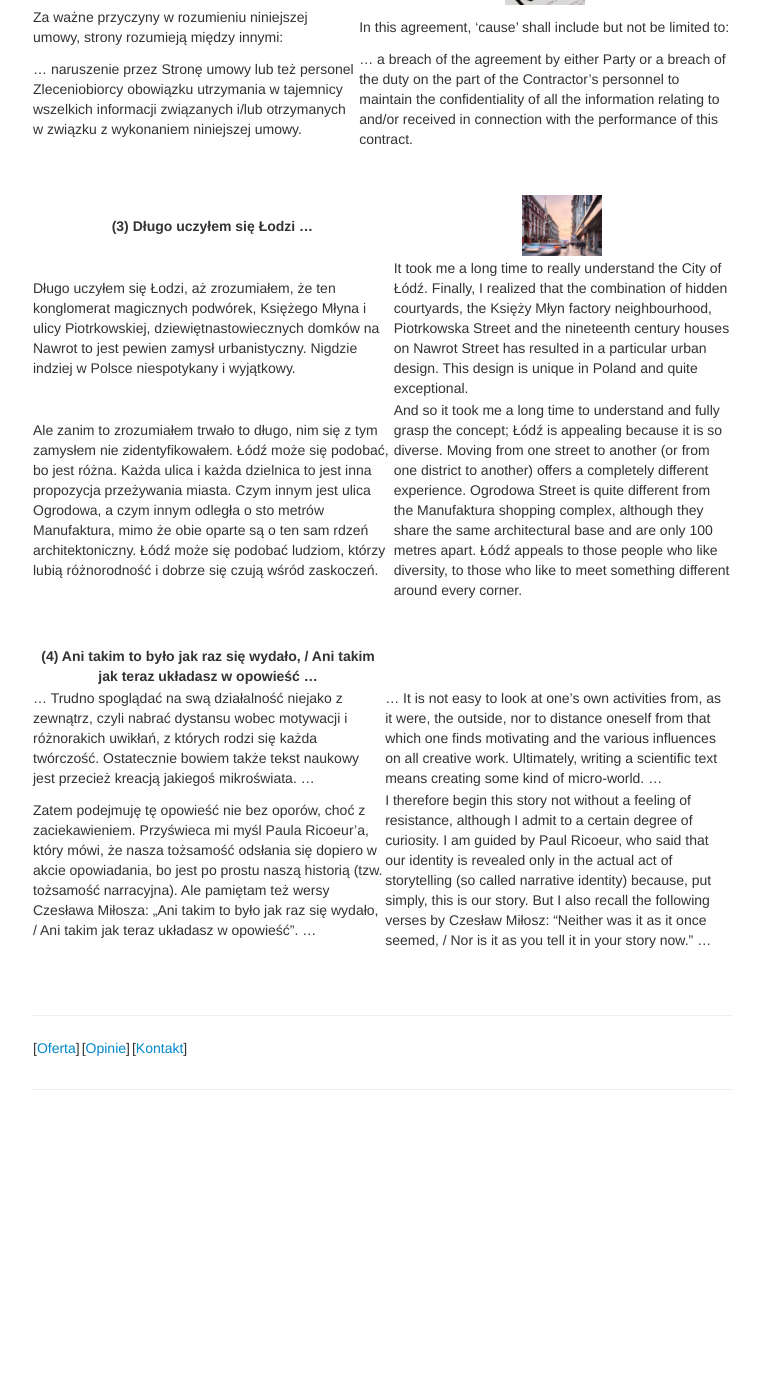
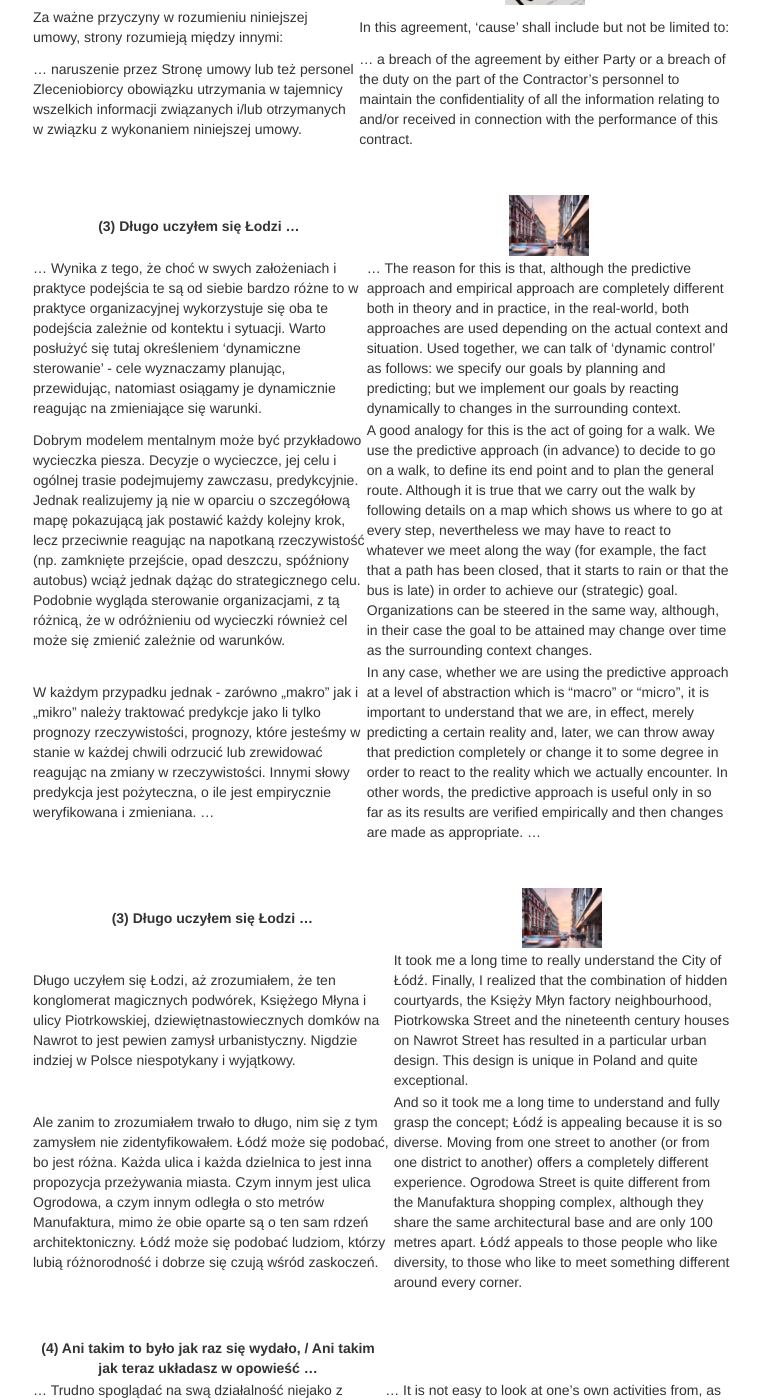
Before and after one commit to StephenEastham/StephenEastham.github.io, a Jekyll site: the page built from pages/probki.md, in a window 1280 px wide and 1400 px high, scrolled down 553 px. Shown: the whole window, without its empty margins (258-1021 px from the left). Built offline with Jekyll 4.4.1, drawn with Linux system fonts in a browser that asks for light colours; before the commit the page ends 1674 px from its top, so only the background shows below that.

Commit message:
Update probki.md

```diff
--- a/pages/probki.md
+++ b/pages/probki.md
@@ -21,6 +21,15 @@ Za ważne przyczyny w rozumieniu niniejszej umowy, strony rozumieją między inn
 
 (3) Długo uczyłem się Łodzi ...|![](../images/lodz.jpg){: width="80" height="60" style="display: block; margin: auto"}
 ---------|---------
+... Wynika z tego, że choć w swych założeniach i praktyce podejścia te są od siebie bardzo różne to w praktyce organizacyjnej wykorzystuje się oba te podejścia zależnie od kontektu i sytuacji. Warto posłużyć się tutaj określeniem 'dynamiczne sterowanie' - cele wyznaczamy planując, przewidując, natomiast osiągamy je dynamicznie reagując na zmieniające się warunki.|... The reason for this is that, although the predictive approach and empirical approach are completely different both in theory and in practice, in the real-world, both approaches are used depending on the actual context and situation. Used together, we can talk of 'dynamic control' as follows: we specify our goals by planning and predicting; but we implement our goals by reacting dynamically to changes in the surrounding context.
+Dobrym modelem mentalnym może być przykładowo wycieczka piesza. Decyzje o wycieczce, jej celu i ogólnej trasie podejmujemy zawczasu, predykcyjnie. Jednak realizujemy ją nie w oparciu o szczegółową mapę pokazującą jak postawić każdy kolejny krok, lecz przeciwnie reagując na napotkaną rzeczywistość (np. zamknięte przejście, opad deszczu, spóźniony autobus) wciąż jednak dążąc do strategicznego celu. Podobnie wygląda sterowanie organizacjami, z tą różnicą, że w odróżnieniu od wycieczki również cel może się zmienić zależnie od warunków.|A good analogy for this is the act of going for a walk. We use the predictive approach (in advance) to decide to go on a walk, to define its end point and to plan the general route. Although it is true that we carry out the walk by following details on a map which shows us where to go at every step, nevertheless we may have to react to whatever we meet along the way (for example, the fact that a path has been closed, that it starts to rain or that the bus is late) in order to achieve our (strategic) goal. Organizations can be steered in the same way, although, in their case the goal to be attained may change over time as the surrounding context changes.
+W każdym przypadku jednak - zarówno „makro” jak i „mikro” należy traktować predykcje jako li tylko prognozy rzeczywistości, prognozy, które jesteśmy w stanie w każdej chwili odrzucić lub zrewidować reagując na zmiany w rzeczywistości. Innymi słowy predykcja jest pożyteczna, o ile jest empirycznie weryfikowana i zmieniana. ...|In any case, whether we are using the predictive approach at a level of abstraction which is “macro” or “micro”, it is important to understand that we are, in effect, merely predicting a certain reality and, later, we can throw away that prediction completely or change it to some degree in order to react to the reality which we actually encounter. In other words, the predictive approach is useful only in so far as its results are verified empirically and then changes are made as appropriate. ...
+ |
+ |
+
+
+(3) Długo uczyłem się Łodzi ...|![](../images/lodz.jpg){: width="80" height="60" style="display: block; margin: auto"}
+---------|---------
 Długo uczyłem się Łodzi, aż zrozumiałem, że ten konglomerat magicznych podwórek, Księżego Młyna i ulicy Piotrkowskiej, dziewiętnastowiecznych domków na Nawrot to jest pewien zamysł urbanistyczny. Nigdzie indziej w Polsce niespotykany i wyjątkowy.|It took me a long time to really understand the City of Łódź. Finally, I realized that the combination of hidden courtyards, the Księży Młyn factory neighbourhood, Piotrkowska Street and the nineteenth century houses on Nawrot Street has resulted in a particular urban design. This design is unique in Poland and quite exceptional.
 Ale zanim to zrozumiałem trwało to długo, nim się z tym zamysłem nie zidentyfikowałem. Łódź może się podobać, bo jest różna. Każda ulica i każda dzielnica to jest inna propozycja przeżywania miasta. Czym innym jest ulica Ogrodowa, a czym innym odległa o sto metrów Manufaktura, mimo że obie oparte są o ten sam rdzeń architektoniczny. Łódź może się podobać ludziom, którzy lubią różnorodność i dobrze się czują wśród zaskoczeń.|And so it took me a long time to understand and fully grasp the concept; Łódź is appealing because it is so diverse. Moving from one street to another (or from one district to another) offers a completely different experience. Ogrodowa Street is quite different from the Manufaktura shopping complex, although they share the same architectural base and are only 100 metres apart. Łódź appeals to those people who like diversity, to those who like to meet something different around every corner.
  |
```
